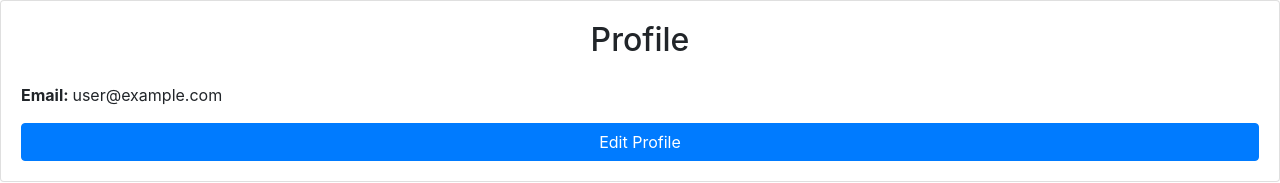
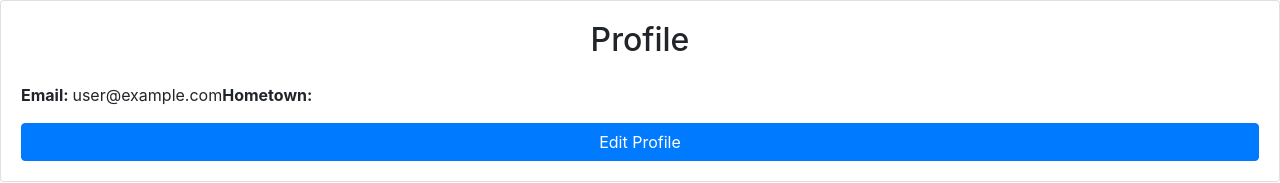
Before and after one commit to connor-giles/raincheck, a React (Create React App) app: page /userdashboard in a window 1280 px wide. Shown: the top 183 px of the page. Built offline with nearby package versions, Linux system fonts and the light colour scheme; no server answers; the database is empty; sample sign-in values are in the browser's storage.

Commit message:
added hometown functionality on profile

```diff
--- a/src/components/UserDashboard.js
+++ b/src/components/UserDashboard.js
@@ -2,10 +2,12 @@ import React, { useState } from 'react'
 import { Card, Button, Alert } from 'react-bootstrap'
 import { useAuth } from '../contexts/AuthContext.js'
 import { Link, useHistory } from 'react-router-dom'
+import helperFunctions from '../firebase.js'
 
 export default function UserDashboard() {
 
     const[error, setError] = useState('')
+    const[homeT, setHomeT] = useState('')
     const { currentUser, logout } = useAuth()
     const history = useHistory()
 
@@ -21,6 +23,13 @@ export default function UserDashboard() {
 
     }
 
+    helperFunctions.firestoreFunctions("get_user_hometown_from_profile", currentUser.uid)
+    .then((res) => {
+        //console.log(typeof res.homeTown)
+        setHomeT(res.homeTown)
+    })
+
+
 
     return (
         <>
@@ -29,6 +38,7 @@ export default function UserDashboard() {
                     <h2 className="text-center mb-4">Profile</h2>
                     {error && <Alert variant="danger">{error}</Alert>}
                     <strong>Email: </strong> {currentUser.email}
+                    <strong>Hometown: </strong> {homeT}
                     <Link to="/update-profile" className="btn btn-primary w-100 mt-3">Edit Profile</Link>
                 </Card.Body>
             </Card>
--- a/src/firebase.js
+++ b/src/firebase.js
@@ -29,6 +29,10 @@ const helperFunctions = {
                 await db.collection('users').doc(data.data.user.uid).set(userInfo)
                 break;
 
+            case "get_user_hometown_from_profile":
+                const doc = await db.collection('users').doc(data).get()
+                return doc.data()
+
             default:
                 console.log("Function not found")
                 break;
```
